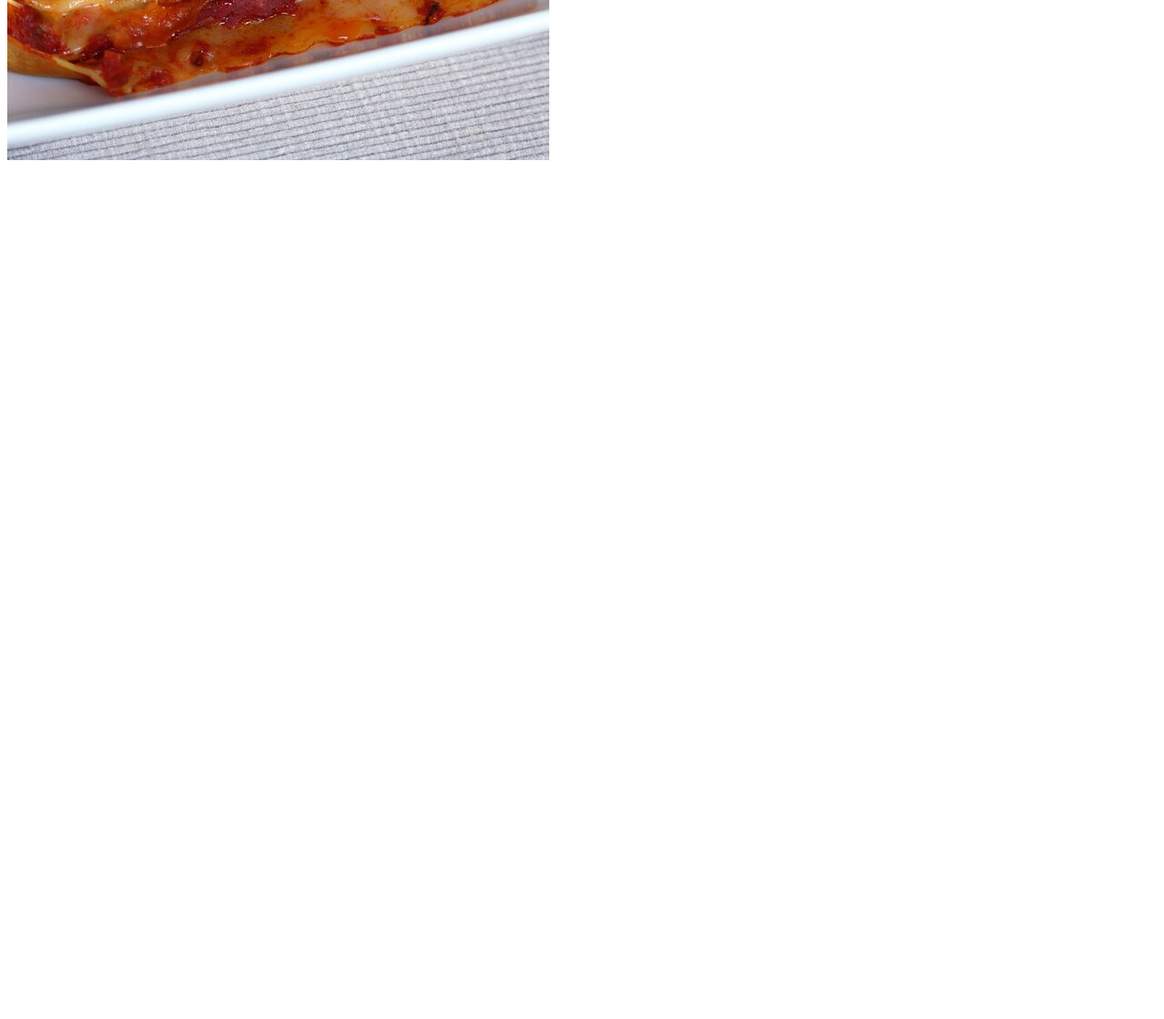
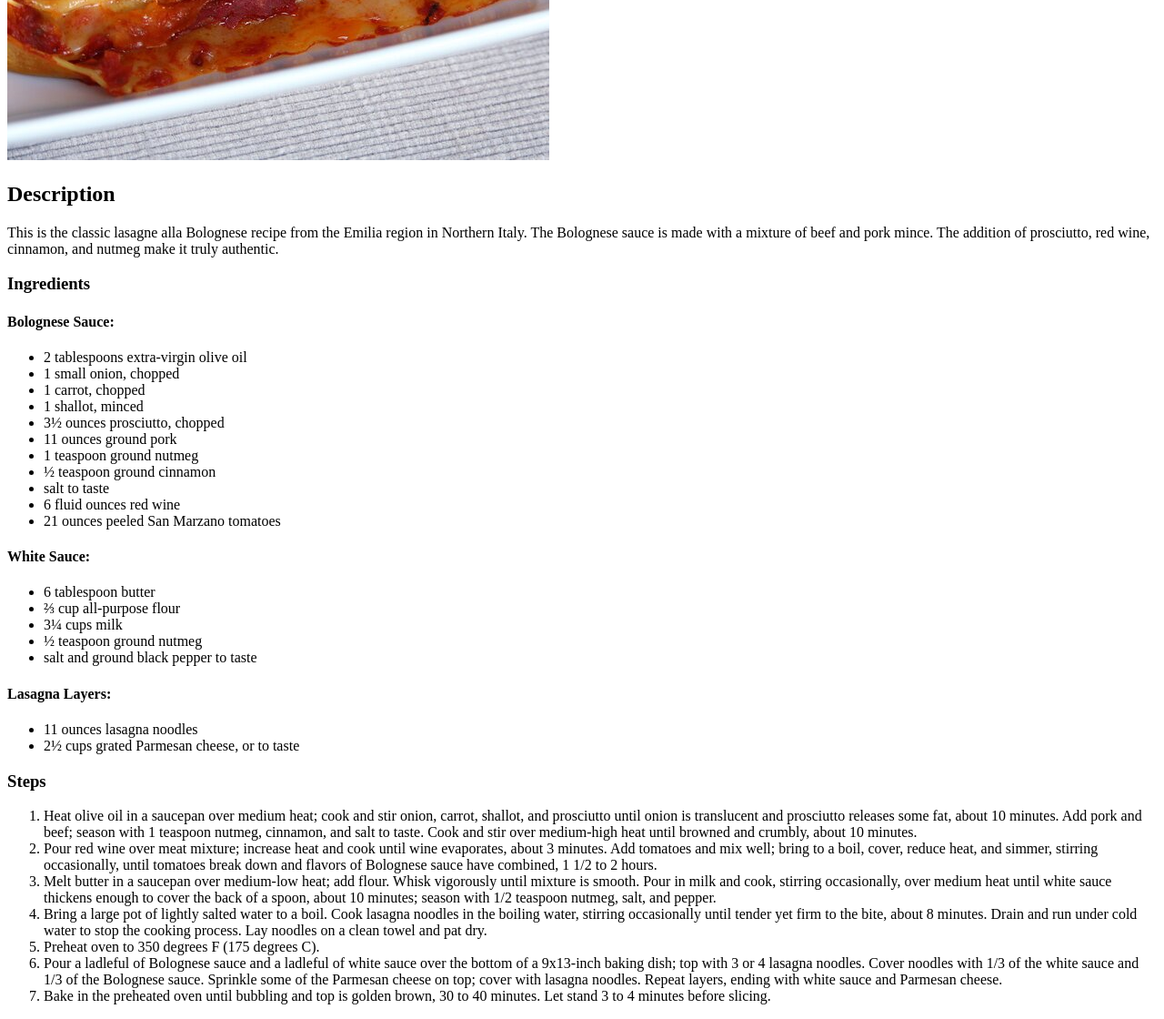
Before and after one commit to AndreaRaccagni/odin-recipes, a plain HTML site: page recipes/lasagna.html in a window 1280 px wide. Shown: the part 500-1620 px from the top of the page at 91% size. Before the commit the page ends 800 px from the top, so only its background shows below. Drawn offline with Linux system fonts and the light colour scheme.

Commit message:
Completed raw lasagna.html

```diff
--- a/recipes/lasagna.html
+++ b/recipes/lasagna.html
@@ -7,6 +7,46 @@
 
     <body>
         <h1>Lasagna</h1>
-        <img src="../images/Lasagna.jpeg">
+        <img src="../images/Lasagna.jpeg" alt="A tasty Italian lasagna">
+        <h2>Description</h2>
+            <p>This is the classic lasagne alla Bolognese recipe from the Emilia region in Northern Italy. The Bolognese sauce is made with a mixture of beef and pork mince. The addition of prosciutto, red wine, cinnamon, and nutmeg make it truly authentic.</p>
+        <h3>Ingredients</h3>
+            <h4>Bolognese Sauce:</h4>
+                <ul>
+                    <li>2 tablespoons extra-virgin olive oil</li>
+                    <li>1 small onion, chopped</li>
+                    <li>1 carrot, chopped</li>
+                    <li>1 shallot, minced</li>
+                    <li>3½ ounces prosciutto, chopped</li>
+                    <li>11 ounces ground pork</li>
+                    <li>1 teaspoon ground nutmeg</li>
+                    <li>½ teaspoon ground cinnamon</li>
+                    <li>salt to taste</li>
+                    <li>6 fluid ounces red wine</li>
+                    <li>21 ounces peeled San Marzano tomatoes</li>
+                </ul>
+            <h4>White Sauce:</h4>
+                <ul>
+                    <li>6 tablespoon butter</li>
+                    <li>⅔ cup all-purpose flour</li>
+                    <li>3¼ cups milk</li>
+                    <li>½ teaspoon ground nutmeg</li>
+                    <li>salt and ground black pepper to taste</li>
+                </ul>
+            <h4>Lasagna Layers:</h4>
+                <ul>
+                    <li>11 ounces lasagna noodles</li>
+                    <li>2½ cups grated Parmesan cheese, or to taste</li>
+                </ul>
+        <h3>Steps</h3>
+            <ol>
+                <li>Heat olive oil in a saucepan over medium heat; cook and stir onion, carrot, shallot, and prosciutto until onion is translucent and prosciutto releases some fat, about 10 minutes. Add pork and beef; season with 1 teaspoon nutmeg, cinnamon, and salt to taste. Cook and stir over medium-high heat until browned and crumbly, about 10 minutes.</li>
+                <li>Pour red wine over meat mixture; increase heat and cook until wine evaporates, about 3 minutes. Add tomatoes and mix well; bring to a boil, cover, reduce heat, and simmer, stirring occasionally, until tomatoes break down and flavors of Bolognese sauce have combined, 1 1/2 to 2 hours.</li>
+                <li>Melt butter in a saucepan over medium-low heat; add flour. Whisk vigorously until mixture is smooth. Pour in milk and cook, stirring occasionally, over medium heat until white sauce thickens enough to cover the back of a spoon, about 10 minutes; season with 1/2 teaspoon nutmeg, salt, and pepper.</li>
+                <li>Bring a large pot of lightly salted water to a boil. Cook lasagna noodles in the boiling water, stirring occasionally until tender yet firm to the bite, about 8 minutes. Drain and run under cold water to stop the cooking process. Lay noodles on a clean towel and pat dry.</li>
+                <li>Preheat oven to 350 degrees F (175 degrees C).</li>
+                <li>Pour a ladleful of Bolognese sauce and a ladleful of white sauce over the bottom of a 9x13-inch baking dish; top with 3 or 4 lasagna noodles. Cover noodles with 1/3 of the white sauce and 1/3 of the Bolognese sauce. Sprinkle some of the Parmesan cheese on top; cover with lasagna noodles. Repeat layers, ending with white sauce and Parmesan cheese.</li>
+                <li>Bake in the preheated oven until bubbling and top is golden brown, 30 to 40 minutes. Let stand 3 to 4 minutes before slicing.</li>
+            </ol>
     </body>
 </html>
```
